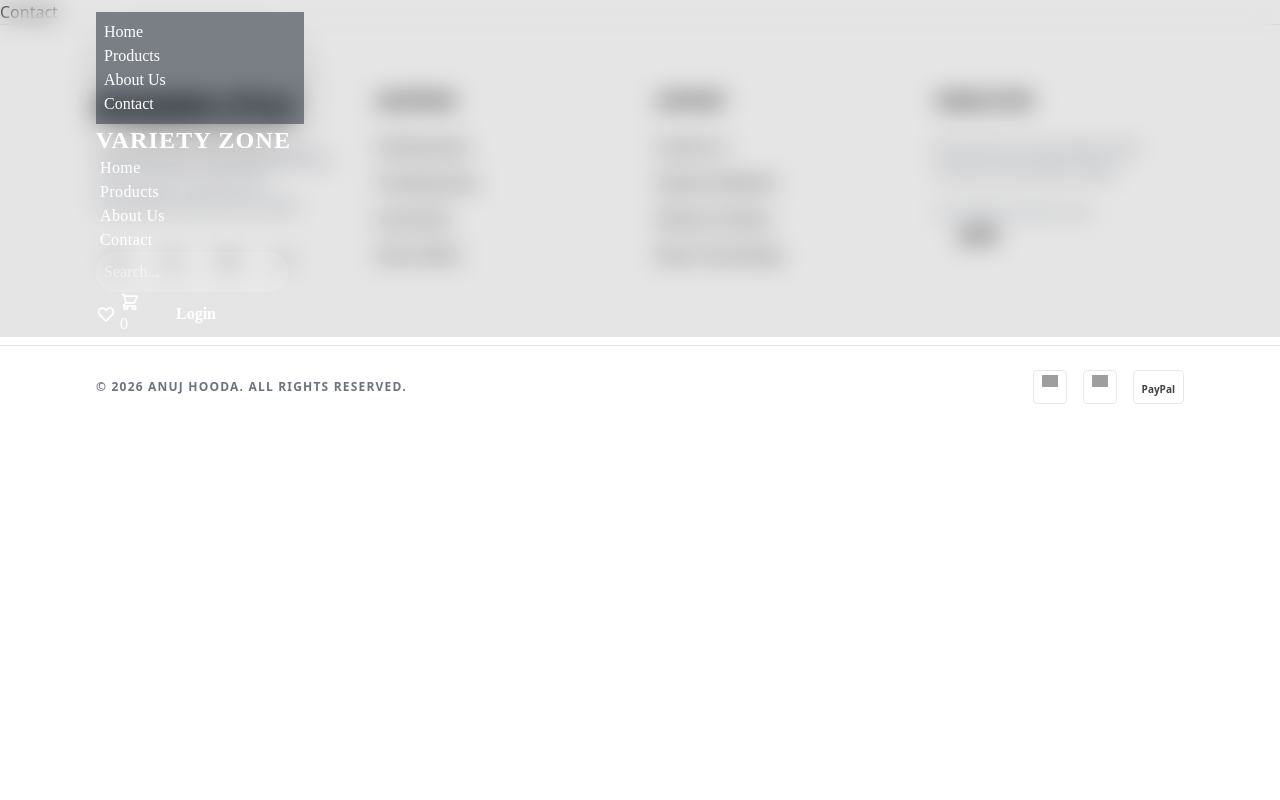
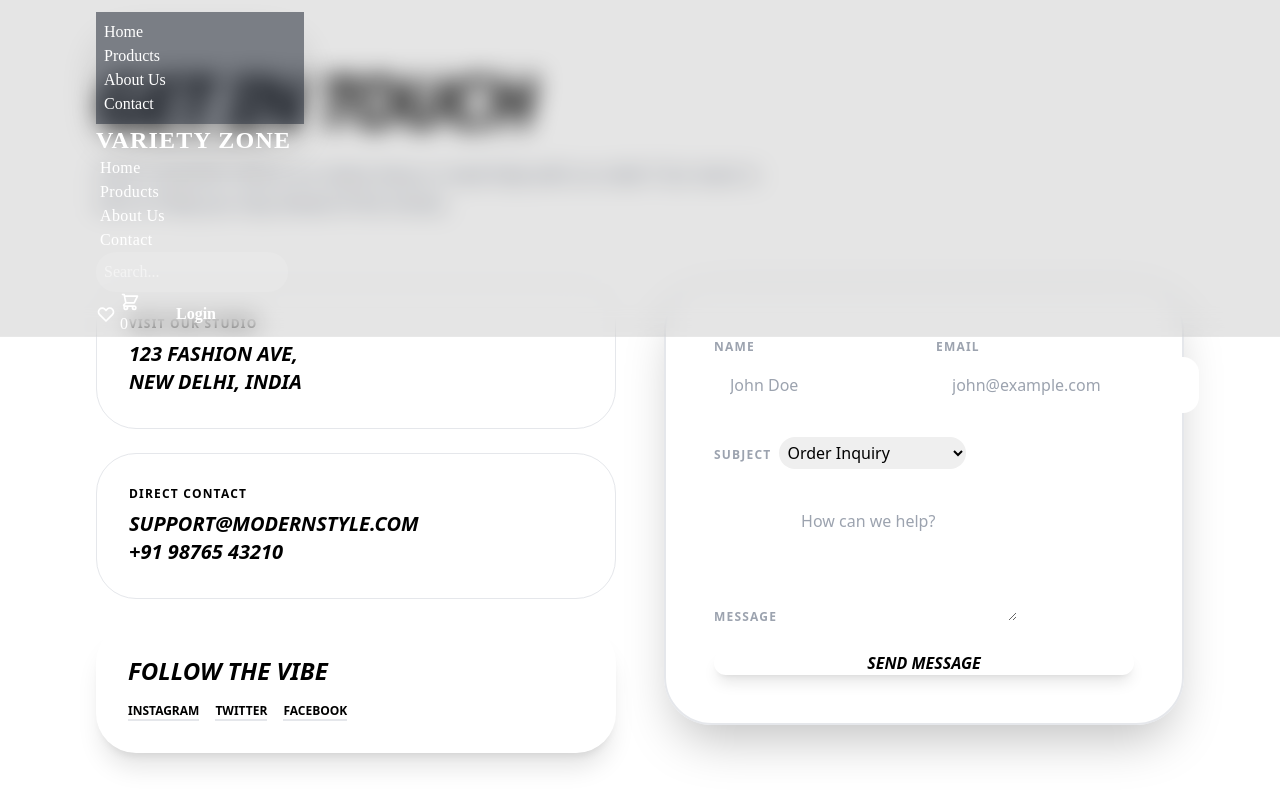
Before and after one commit to AnujHub03/Shopping-Website, a React (Vite) app: page /Contact in a window 1280 px wide. Shown: the top 800 px of the page. Built offline with nearby package versions, Linux system fonts and the light colour scheme; grey boxes are pictures that could not be loaded; a web font is replaced by a local one.

Commit message:
Feat:filling content

```diff
--- a/src/Pages/Contact.jsx
+++ b/src/Pages/Contact.jsx
@@ -1,9 +1,91 @@
-import React from 'react'
+import React from 'react';
 
 const Contact = () => {
   return (
-    <div>Contact</div>
-  )
-}
+    <section className="bg-base-100 py-16 px-6 lg:px-24">
+      <div className="max-w-7xl mx-auto">
+        {/* Header Section */}
+        <div className="mb-16 text-center lg:text-left">
+          <h1 className="text-5xl md:text-7xl font-black uppercase tracking-tighter italic leading-none">
+            Get In <span className="text-primary">Touch</span>
+          </h1>
+          <p className="mt-6 text-gray-500 max-w-2xl text-lg leading-relaxed">
+            Have a question about our latest drop or need help with an order?
+            Our team is here to help you stay ahead of the trends.
+          </p>
+        </div>
 
-export default Contact
+        <div className="grid grid-cols-1 lg:grid-cols-2 gap-12 items-start">
+
+          {/* Left Side: Information Cards */}
+          <div className="space-y-6">
+            <div className="bg-base-200 p-8 rounded-[2.5rem] border border-base-300 group hover:border-primary transition-all duration-300">
+              <h3 className="text-xs font-black uppercase tracking-widest text-primary mb-2">Visit Our Studio</h3>
+              <p className="text-xl font-bold italic uppercase">123 Fashion Ave, <br /> New Delhi, India</p>
+            </div>
+
+            <div className="bg-base-200 p-8 rounded-[2.5rem] border border-base-300 group hover:border-primary transition-all duration-300">
+              <h3 className="text-xs font-black uppercase tracking-widest text-primary mb-2">Direct Contact</h3>
+              <p className="text-xl font-bold italic uppercase">support@modernstyle.com</p>
+              <p className="text-xl font-bold italic uppercase">+91 98765 43210</p>
+            </div>
+
+            {/* Social Connection Card */}
+            <div className="bg-primary text-primary-content p-8 rounded-[2.5rem] shadow-xl relative overflow-hidden group">
+               <div className="relative z-10">
+                  <h3 className="text-2xl font-black uppercase italic mb-4">Follow the vibe</h3>
+                  <div className="flex gap-4">
+                    {['INSTAGRAM', 'TWITTER', 'FACEBOOK'].map((social) => (
+                      <span key={social} className="text-xs font-bold border-b-2 border-primary-content cursor-pointer hover:opacity-70 transition-opacity">
+                        {social}
+                      </span>
+                    ))}
+                  </div>
+               </div>
+               {/* Decorative circle */}
+               <div className="absolute -bottom-10 -right-10 w-32 h-32 bg-white/10 rounded-full group-hover:scale-150 transition-transform duration-700"></div>
+            </div>
+          </div>
+
+          {/* Right Side: Contact Form */}
+          <div className="bg-base-100 border-2 border-base-300 rounded-[3rem] p-8 md:p-12 shadow-2xl">
+            <form className="space-y-6" onSubmit={(e) => e.preventDefault()}>
+              <div className="grid grid-cols-1 md:grid-cols-2 gap-6">
+                <div className="form-control">
+                  <label className="label font-bold text-xs uppercase tracking-widest text-gray-400">Name</label>
+                  <input type="text" placeholder="John Doe" className="input input-bordered bg-base-200 rounded-2xl focus:input-primary border-none p-4" />
+                </div>
+                <div className="form-control">
+                  <label className="label font-bold text-xs uppercase tracking-widest text-gray-400">Email</label>
+                  <input type="email" placeholder="john@example.com" className="input input-bordered bg-base-200 rounded-2xl focus:input-primary border-none p-4" />
+                </div>
+              </div>
+
+              <div className="form-control">
+                <label className="label font-bold text-xs uppercase tracking-widest text-gray-400">Subject</label>
+                <select className="select select-bordered bg-base-200 rounded-2xl focus:select-primary border-none p-1  ml-2">
+                  <option>Order Inquiry</option>
+                  <option>Returns & Exchanges</option>
+                  <option>Collaboration</option>
+                  <option>Other</option>
+                </select>
+              </div>
+
+              <div className="form-control">
+                <label className="label font-bold text-xs uppercase tracking-widest text-gray-400">Message</label>
+                <textarea rows="4" className="textarea textarea-bordered bg-base-200 rounded-3xl focus:textarea-primary border-none p-4 ml-2" placeholder="How can we help?"></textarea>
+              </div>
+
+              <button className="btn btn-primary w-full rounded-full btn-lg font-black uppercase italic shadow-lg shadow-primary/30 hover:scale-[1.02] transition-all bg-primary">
+                Send Message
+              </button>
+            </form>
+          </div>
+
+        </div>
+      </div>
+    </section>
+  );
+};
+
+export default Contact;
```
